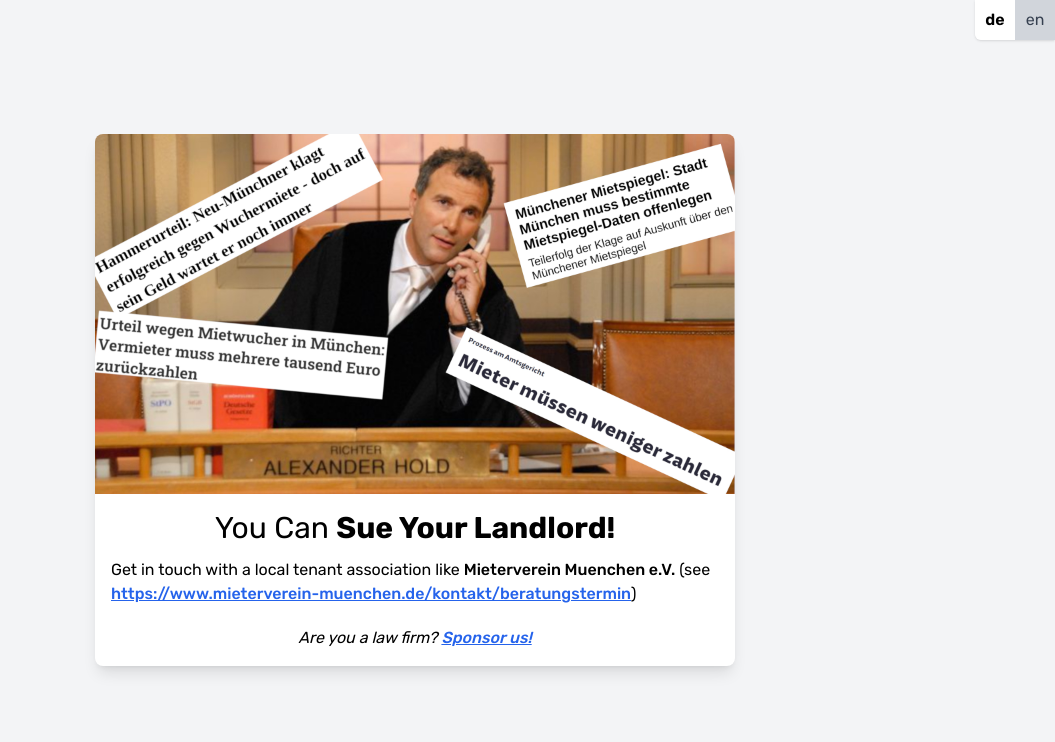
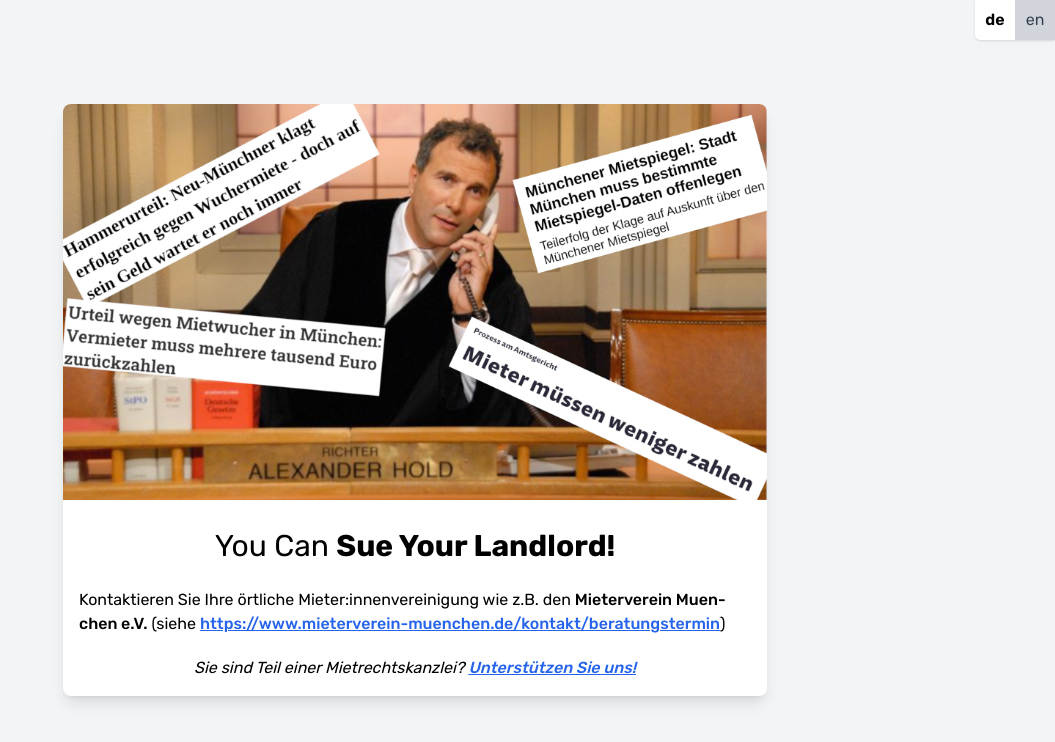
Before and after one commit to sueyourlandlord/sueyourlandlord, a Next.js app in the folder frontend/: page /sue in a window 1280 px wide. Shown: the top 742 px of the page, without its empty margins (225-1280 px from the left). Built offline with nearby package versions, Linux system fonts and the light colour scheme.

Commit message:
add page translation (3)
translate sue page

```diff
--- a/frontend/src/pages/sue.tsx
+++ b/frontend/src/pages/sue.tsx
@@ -1,10 +1,13 @@
 import React from 'react';
 import Image from 'next/image';
+import { useRouter } from 'next/router';
 
 export default function Page() {
+    const { locale } = useRouter();
+
     return (
         <div className='w-full min-h-screen bg-gray-100 flex-col-center'>
-            <div className='z-10 bg-white flex flex-col-center rounded-lg gap-y-0 w-[40rem] shadow-lg overflow-hidden'>
+            <div className='z-10 bg-white flex flex-col-center rounded-lg gap-y-0 w-[44rem] shadow-lg overflow-hidden'>
                 <Image
                     src='/alex.jpg'
                     alt='alex'
@@ -12,34 +15,87 @@ export default function Page() {
                     height='1080'
                     className='w-full'
                 />
-                <h1 className='w-full pt-4 text-3xl text-center font-regular'>
+                <h1 className='w-full pt-4 my-3 text-3xl text-center font-regular'>
+                    {locale === 'de' && (
+                        <>
                             You Can{' '}
-                    <span className='font-bold'>Sue Your Landlord!</span>
+                            <span className='font-bold'>
+                                Sue Your Landlord!
+                            </span>
+                        </>
+                    )}
+                    {locale === 'en' && (
+                        <>
+                            Sie können Ihre{' '}
+                            <span className='font-bold'>
+                                Vermieter:innen verklagen!
+                            </span>
+                        </>
+                    )}
+                    {locale === 'de' && <></>}
                 </h1>
                 <p className='px-4 pt-3 pb-2'>
-                    Get in touch with a local tenant association like{' '}
+                    {locale === 'de' && (
+                        <>
+                            Kontaktieren Sie Ihre örtliche
+                            Mieter:innen&shy;vereini&shy;gung wie z.B. den{' '}
                             <span className='font-medium'>
-                        Mieterverein Muenchen e.V.
+                                Mieter&shy;verein Muen&shy;chen e.V.
                             </span>{' '}
-                    (see{' '}
+                            (siehe{' '}
                             <a
                                 href='https://www.mieterverein-muenchen.de/kontakt/beratungstermin'
-                        className='font-medium text-blue-600 underline'
+                                className='font-medium text-blue-600 underline break-all'
                                 target='_self'
                             >
                                 https://www.mieterverein-muenchen.de/kontakt/beratungstermin
                             </a>
                             )
+                        </>
+                    )}
+                    {locale === 'en' && (
+                        <>
+                            Get in touch with a local tenant association like{' '}
+                            <span className='font-medium'>
+                                Mieter&shy;verein Muen&shy;chen e.V.
+                            </span>{' '}
+                            (see{' '}
+                            <a
+                                href='https://www.mieterverein-muenchen.de/kontakt/beratungstermin'
+                                className='font-medium text-blue-600 underline break-all'
+                                target='_self'
+                            >
+                                https://www.mieterverein-muenchen.de/kontakt/beratungstermin
+                            </a>
+                            )
+                        </>
+                    )}
                 </p>
                 <p className='px-4 pt-3 pb-4 italic'>
+                    {locale === 'de' && (
+                        <>
+                            Sie sind Teil einer Mietrechtskanzlei?{' '}
+                            <a
+                                href='https://github.com/sueyourlandlord'
+                                className='font-medium text-blue-600 underline'
+                                target='_self'
+                            >
+                                Unterstützen Sie uns!
+                            </a>
+                        </>
+                    )}
+                    {locale === 'en' && (
+                        <>
                             Are you a law firm?{' '}
                             <a
                                 href='https://github.com/sueyourlandlord'
                                 className='font-medium text-blue-600 underline'
                                 target='_self'
                             >
-                        Sponsor us!
+                                Support us!
                             </a>
+                        </>
+                    )}
                 </p>
             </div>
         </div>
```
Lines whose indentation alone changed are shown as unchanged.
